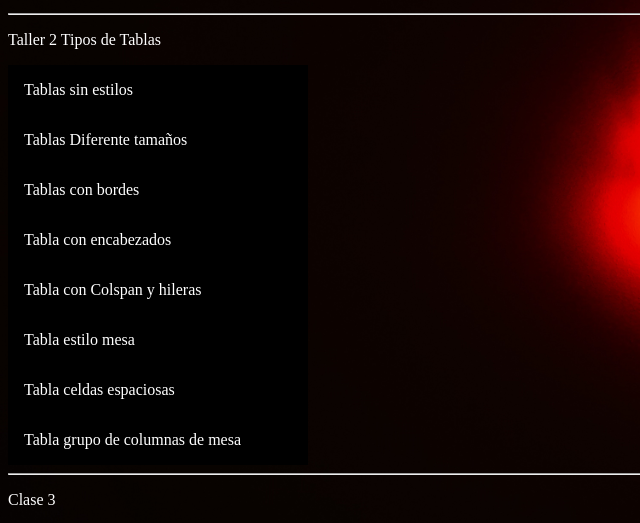
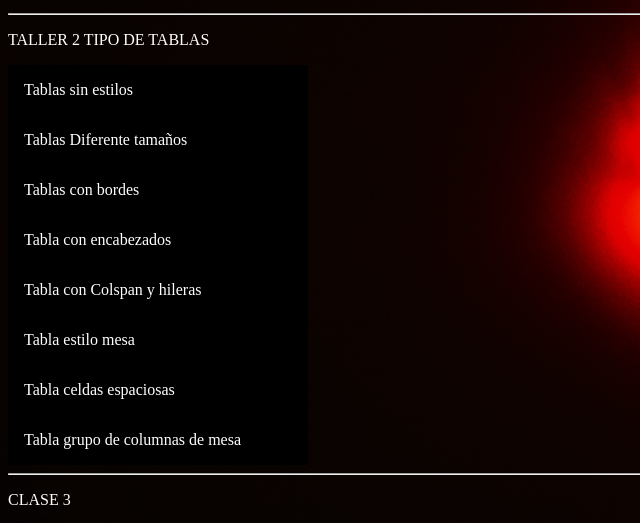
Before and after one commit to AndersonC09/programacion-orientadad-a-eventos, a plain HTML site: page index.html in a window 1280 px wide. Shown: the part 277-800 px from the top of the page, 0-640 px from the left. Drawn offline with Linux system fonts and the light colour scheme.

Commit message:
index.html

```diff
--- a/index.html
+++ b/index.html
@@ -110,7 +110,7 @@
     </ul>
 
     <hr>
-    <p>Taller 2 Tipos de Tablas</p>
+    <p>TALLER 2 TIPO DE TABLAS</p>
     <ul class="menu">
     <li> <a href="tablas_sin_estilos.html"> Tablas sin estilos</a> </li>
     <li><a href="tabla_tamaños.html"> Tablas Diferente tamaños</a> </li>
@@ -125,7 +125,7 @@
 
     <hr>
 
-    <p>Clase 3 </p
+    <p>CLASE 3 </p
      <ul class="menu3">
         <li><c href="listas.html"> Apuntes  de clases Listas</c> </li>
         <li><c href="ciudad.html"> Ejersicio en clase Ciudades</c> </li>
```
